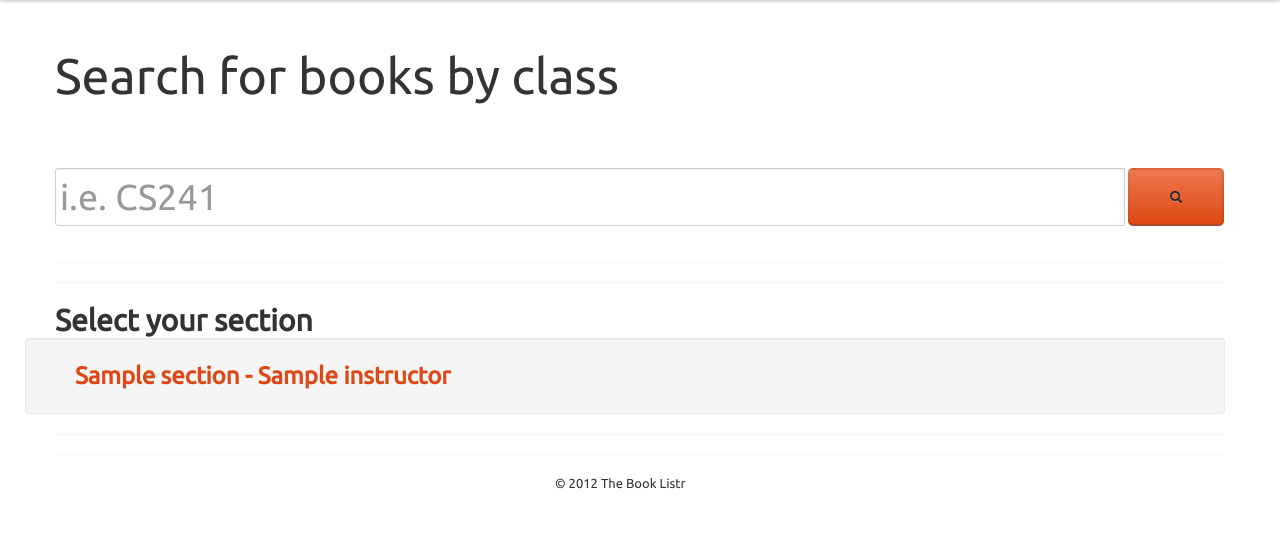
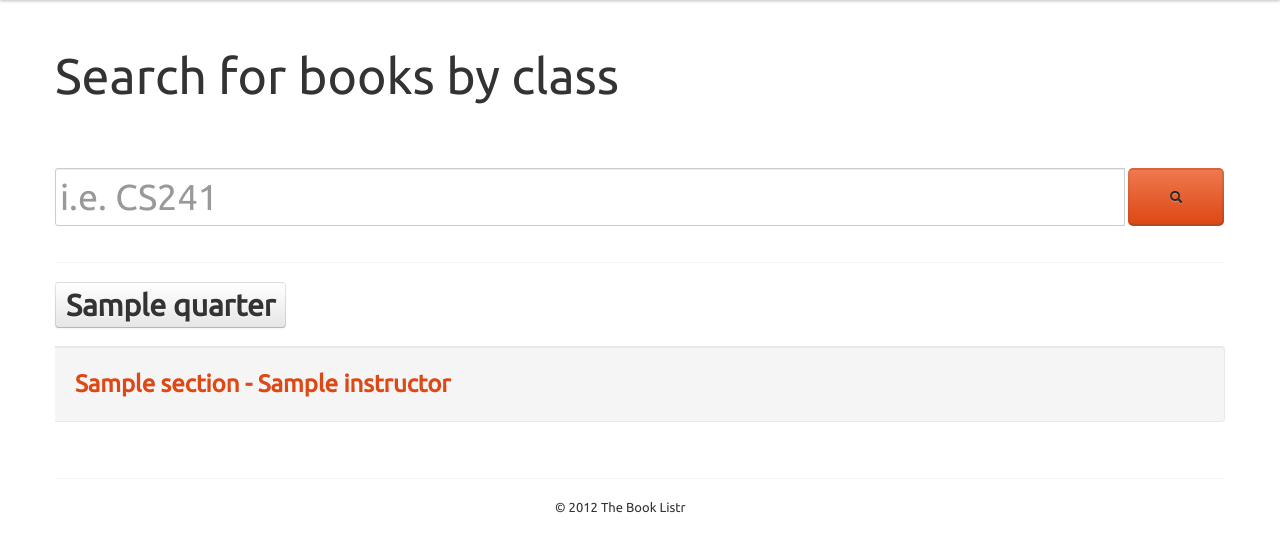
Before and after one commit to Satshabad/theBooklistr-website, a Django app: template hellodjango/templates/search-selection.html in a window 1280 px wide. Shown: the part 40-592 px from the top of the page. Run offline with Django 3.2, Linux system fonts and the light colour scheme; the template is opened without the code that fills it: most values are stand-ins (such as "Sample title", 1, 10 or a date in 2020); some libraries are stand-ins or nearby versions.

Commit message:
added collapsable quarters

```diff
--- a/hellodjango/templates/search-selection.html
+++ b/hellodjango/templates/search-selection.html
@@ -1,18 +1,29 @@
 {% extends "searchbase.html" %}
 {% block content %}
-{% if sections %}
-    <hr>
-    <h1>Select your section</h1>
-    {% for section in sections %}
+
+{% if quarters %}
+
+{% for quarter in quarters %}
+{% if quarter.sections %}
+<div class = "row">
+	<div class = "span3">
+		<a data-toggle="collapse" class='btn' data-target="#{{forloop.counter}}"  rel="popover"><h1> {{quarter.quarterName}}</h1> </a>
+	</div>
+</div>
+</br>
+<div id="{{forloop.counter}}" class="collapse in">
+	{% for section in quarter.sections %}
 	<div class = "row well">
 		<div class = "span11">
 			<h2><a href="/search?s={{ section.sectionID }}&q={{ coursename }}">{{ section.sectionName }} - {{ section.instructor }}</a></h2>
-
 		</div>
 	</div>
+	{% endfor %}
+</div>
+{% endif %}
+</br>
 {% endfor %}
 
 {% endif %}
 
-    <hr>
 {% endblock %}
```
Lines whose indentation alone changed are shown as unchanged.
